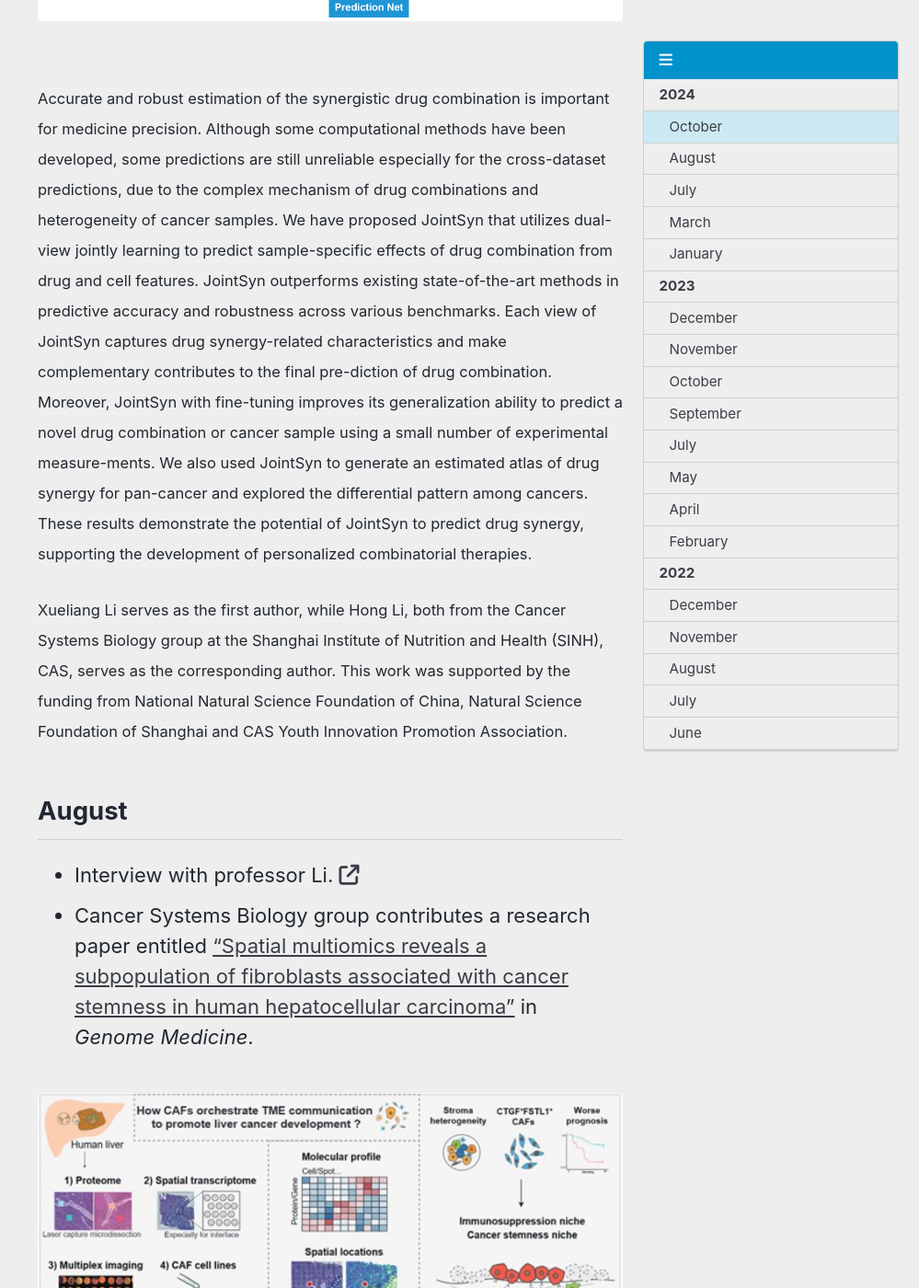
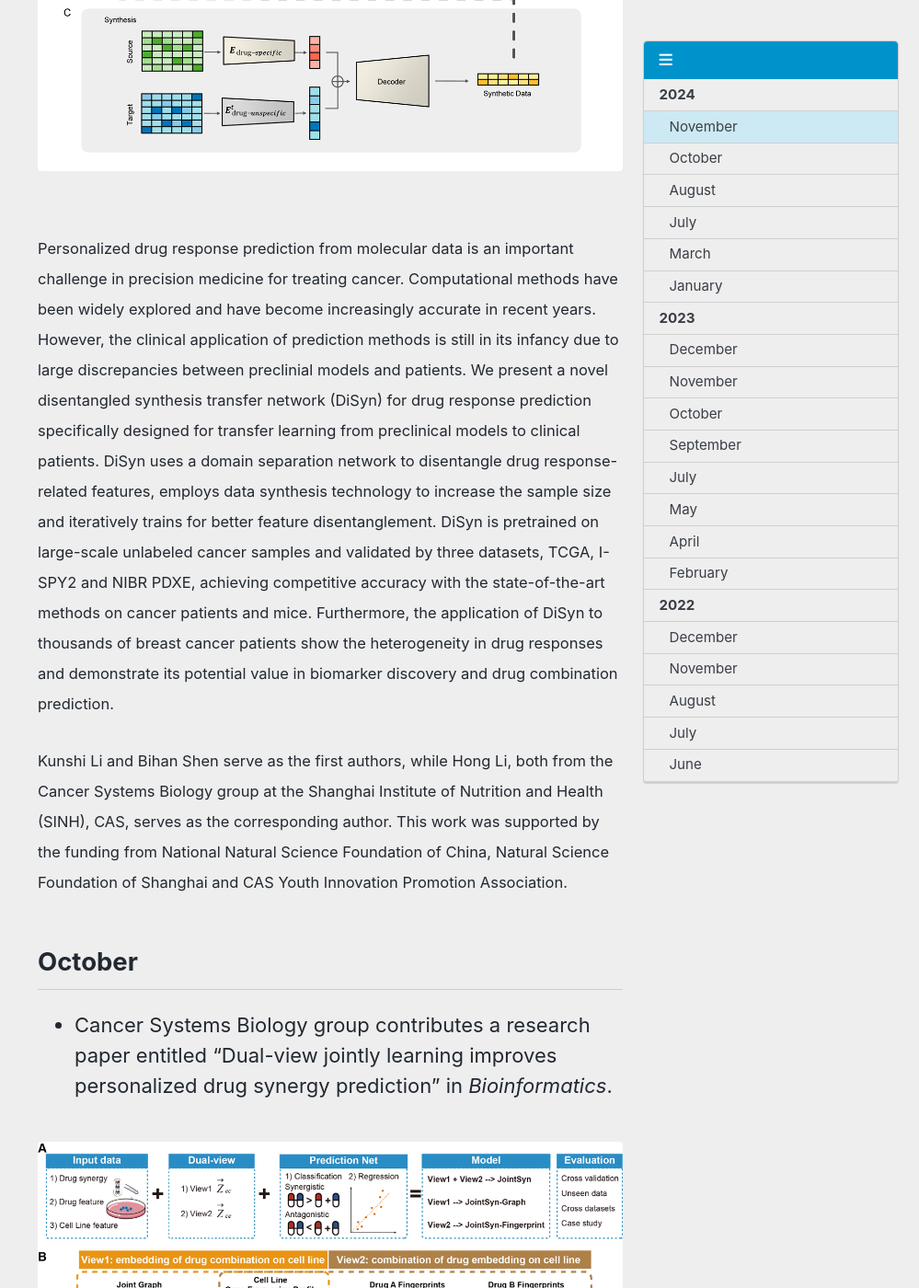
Before and after one commit to LihongLab/lihonglab.github.io, a Jekyll site: the page built from _pages/NEWS.md, in a window 1280 px wide and 1400 px high, scrolled down 920 px. Shown: the whole window at 92% size, without its empty margins (281-1280 px from the left). Built offline with Jekyll 4.4.1, drawn with Linux system fonts in a browser that asks for light colours; cached includes are drawn as plain includes; emoji names are drawn with the system emoji font; some of the changed text lies outside the part shown.

Commit message:
JPA2024 News

```diff
--- a/_pages/NEWS.md
+++ b/_pages/NEWS.md
@@ -8,6 +8,19 @@
 # classes: wide
 ---
 # 2024
+
+## November
+* "A disentangled generative model for improved drug response prediction in patients via sample synthesis" in _Journal of Pharmaceutical Analysis_.
+
+<figure class="align-center">
+  <a href="/assets/img/news/JPA2024.png" title="Graphical abstract" alt="Graphical abstract">
+  <img src="/assets/img/news/JPA2024.png" title="Graphical abstract" alt="Graphical abstract"></a>
+</figure>
+
+<small>Personalized drug response prediction from molecular data is an important challenge in precision medicine for treating cancer. Computational methods have been widely explored and have become increasingly accurate in recent years. However, the clinical application of prediction methods is still in its infancy due to large discrepancies between preclinial models and patients. We present a novel disentangled synthesis transfer network (DiSyn) for drug response prediction specifically designed for transfer learning from preclinical models to clinical patients. DiSyn uses a domain separation network to disentangle drug response-related features, employs data synthesis technology to increase the sample size and iteratively trains for better feature disentanglement. DiSyn is pretrained on large-scale unlabeled cancer samples and validated by three datasets, TCGA, I-SPY2 and NIBR PDXE, achieving competitive accuracy with the state-of-the-art methods on cancer patients and mice. Furthermore, the application of DiSyn to thousands of breast cancer patients show the heterogeneity in drug responses and demonstrate its potential value in biomarker discovery and drug combination prediction.</small>
+
+<small>Kunshi Li and Bihan Shen serve as the first authors, while Hong Li, both from the Cancer Systems Biology group at the Shanghai Institute of Nutrition and Health (SINH), CAS, serves as the corresponding author. This work was supported by the funding from National Natural Science Foundation of China, Natural Science Foundation of Shanghai and CAS Youth Innovation Promotion Association.</small>
+
 
 ## October
 * Cancer Systems Biology group contributes a research paper entitled "Dual-view jointly learning improves personalized drug synergy prediction" in _Bioinformatics_.
```
Also changed, not shown: assets/img/news/JPA2024.png (added).
